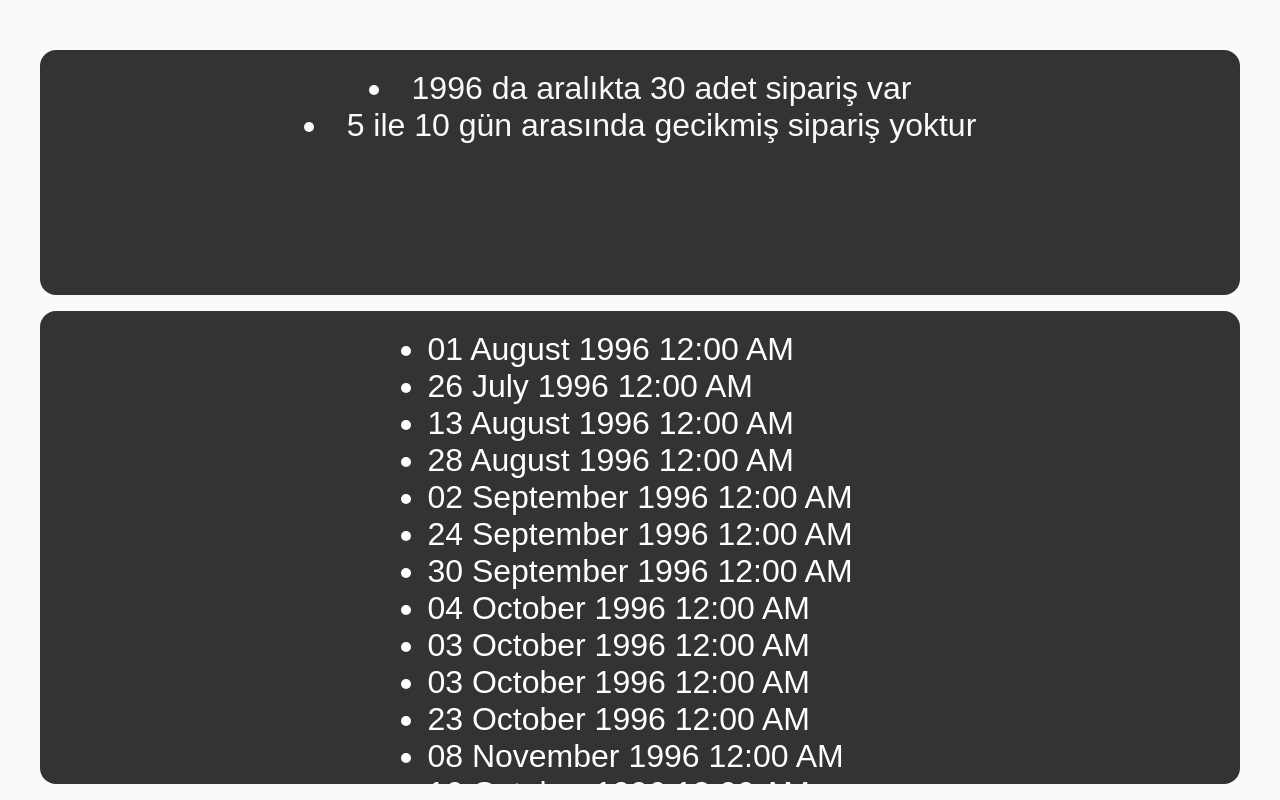
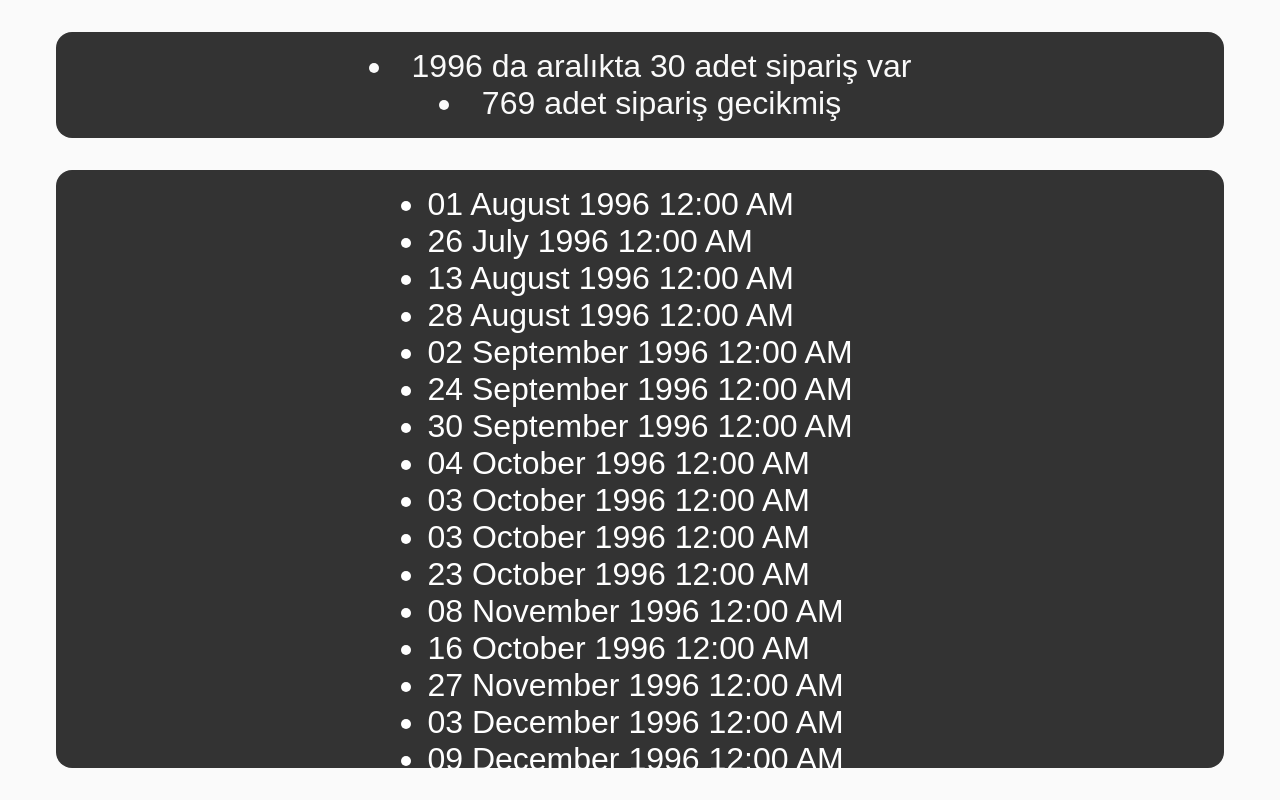
Before and after one commit to yamisagi/Bootcamp-Erciyes-Assignments, a plain HTML site: page Day-5/assignments/assignment4.html in a window 1280 px wide. Drawn offline with nearby package versions, Linux system fonts and the light colour scheme.

Commit message:
fix: Diff method & Increase diff range to 5-40 (5-10 not exist)

```diff
--- a/Day-5/assignments/assignment4.js
+++ b/Day-5/assignments/assignment4.js
@@ -1,7 +1,5 @@
 const orderList = document.querySelector('#orders');
 const orderDates = document.querySelector('#order-dates');
-
-// 1996 da aralıkta kaç adet sipariş var ? // Moment kütüphanesi kullanarak
 
 const orderCount = orders.filter((order) => {
   const orderDate = moment(order.orderDate);
@@ -9,39 +7,26 @@ const orderCount = orders.filter((order) => {
 });
 
 const li = document.createElement('li');
-console.log(li);
-console.log(orderList);
 li.textContent = `1996 da aralıkta ${orderCount.length} adet sipariş var`;
 
 orderList.appendChild(li);
 
-// Geciken sipariş farkı 5 ile 10 gün arasındakileri yazdır moment diff kullanarak
-// Eğer sipariş tarihi ile gereken tarih arasındaki fark 5 ile 10 gün arasındaysa
-// o sipariş gecikmiş demektir.
-
-// Eğer bu koşulu sağlayan yok ise 5 ile 10 gün arasında gecikmiş sipariş yoktur yazdır
-
 const lateOrders = orders.filter((order) => {
   const orderDate = moment(order.orderDate);
   const requiredDate = moment(order.requiredDate);
-  const diff = orderDate.diff(requiredDate, 'days');
-  return diff >= 5 && diff <= 10;
+  const diff = orderDate.diff(requiredDate, 'days') * -1;
+  return diff >= 5 && diff <= 40; // 5 ile 10 gün arasında gecikmiş sipariş yoktur listede o yüzden 40 a kadar aldım
 });
 
 if (lateOrders.length > 0) {
-  lateOrders.forEach((order) => {
-    const li = document.createElement('li');
-    li.textContent = `${order.orderID} nolu sipariş gecikmiş`;
-    orderList.appendChild(li);
-  });
+  const li = document.createElement('li');
+  li.textContent = `${lateOrders.length} adet sipariş gecikmiş`;
+  orderList.appendChild(li);
 } else {
   const li = document.createElement('li');
   li.textContent = '5 ile 10 gün arasında gecikmiş sipariş yoktur';
   orderList.appendChild(li);
 }
-
-// orderDates içerisine sipariş tarihlerini ' 1 Ocak 2000 10:20 AM ' formatında yazdırın
-// template literal kullanarak
 
 orders.forEach((order) => {
   const li = document.createElement('li');
--- a/Day-5/assignments/styles/assignment4.css
+++ b/Day-5/assignments/styles/assignment4.css
@@ -11,7 +11,6 @@ body {
   height: 100vh;
   color: #fafafa;
   font-size: 2rem;
-
 }
 
 .container {
@@ -23,40 +22,34 @@ body {
   flex-direction: column;
   justify-content: flex-start;
   align-items: center;
+  padding: 1rem;
 }
 
 #orders {
   width: 100%;
-  max-width: 1200px;
-  height: 50vh;
-  margin: auto;
-  margin-top: 50px;
-  padding: 20px;
+  max-width: 100%;
+  height: auto;
+  margin: 1rem 0;
+  padding: 1rem;
   background: #333;
   border-radius: 1rem;
-  display: flex;
-  flex-direction: column;
-  justify-content: flex-start;
-  align-items: center;
+  text-align: center;
 }
 
 .scrollable-list {
-  height: 100%;
   overflow-y: auto;
   color: #fff;
   width: 100%;
-  height: 100%;
+  height: auto; /* Yüksekliği otomatik ayarlayın */
   display: flex;
   flex-direction: column;
   justify-content: flex-start;
   align-items: center;
   background-color: #333;
   border-radius: 1rem;
-  padding: 20px;
+  padding: 1rem;
   margin: 1rem;
 }
-
-#orders-list {
-
-
+::-webkit-scrollbar {
+  width: 0;
 }
```
